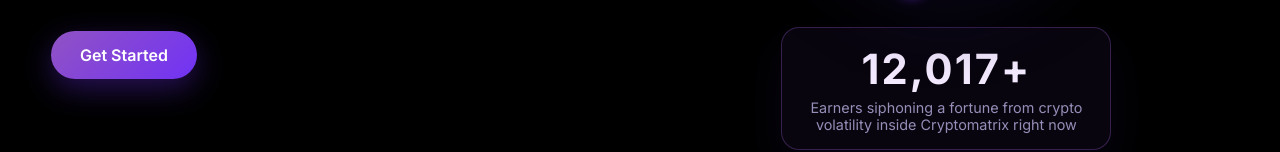
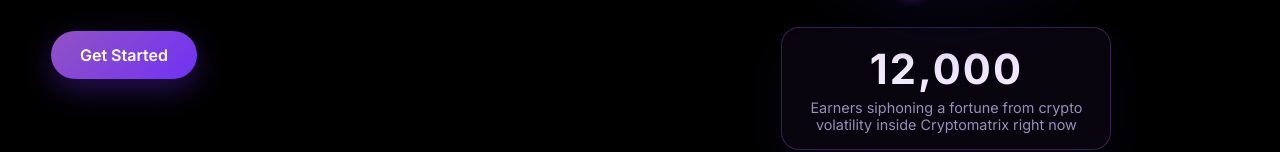
Before and after one commit to arthur-zakaryan/cryptomatrix, a React (Vite) app: page / in a window 1280 px wide. Shown: the part 554-706 px from the top of the page. Built offline with nearby package versions, Linux system fonts and the light colour scheme.

Commit message:
Retime hero customer metric animation

```diff
--- a/src/App.tsx
+++ b/src/App.tsx
@@ -93,19 +93,33 @@
   };
 
   useEffect(() => {
+    const MIN_CUSTOMERS = 7000;
+    const MAX_CUSTOMERS = 18000;
+
+    const targetForCurrentTime = () => {
+      const now = new Date();
+      const hours = now.getHours() + now.getMinutes() / 60;
+      const phase = ((hours - 12) / 24) * Math.PI * 2;
+      const normalized = (Math.cos(phase) + 1) / 2; // 0 at midnight, 1 at midday
+      return MIN_CUSTOMERS + normalized * (MAX_CUSTOMERS - MIN_CUSTOMERS);
+    };
+
     const intervalId = window.setInterval(() => {
       setActiveCustomers((current) => {
-        const delta = Math.floor(Math.random() * 141) - 70; // [-70, 70]
-        const nextValue = Math.min(12500, Math.max(11500, current + delta));
+        const target = targetForCurrentTime();
+        const directionalDrift = (target - current) * 0.35;
+        const randomJitter = Math.floor(Math.random() * 501) - 250; // [-250, 250]
+        let nextValue = current + directionalDrift + randomJitter;
+        nextValue = Math.min(MAX_CUSTOMERS, Math.max(MIN_CUSTOMERS, nextValue));
         return Math.round(nextValue);
       });
-    }, 3000);
+    }, 14000);
 
     return () => window.clearInterval(intervalId);
   }, []);
 
   const formatActiveCustomers = (value: number) => {
-    return `${new Intl.NumberFormat('en-US').format(value)}+`;
+    return new Intl.NumberFormat('en-US').format(value);
   };
 
   return (
```
